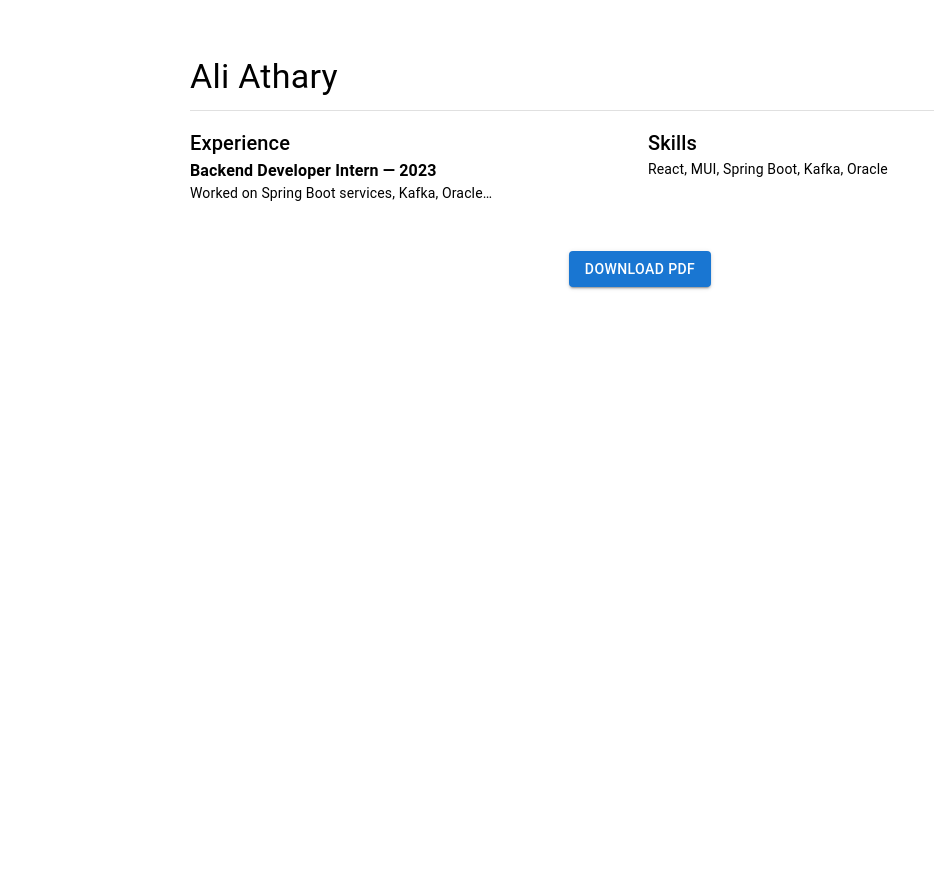
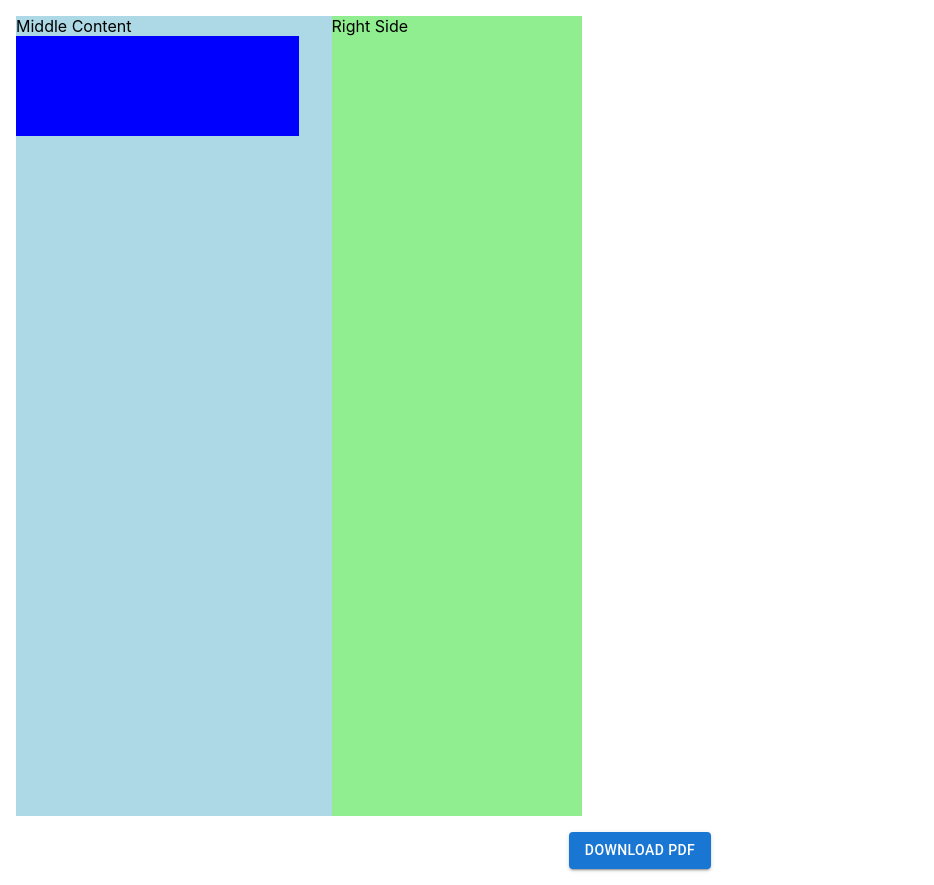
Before and after one commit to Ali-Athary/Resume, a React (Vite) app: page / in a window 1280 px wide. Shown: the whole page, without its empty margins (0-934 px from the left). Before the commit the page ends 800 px from the top, so only its background shows below. Built offline with nearby package versions, Linux system fonts and the light colour scheme.

Commit message:
page layout

```diff
--- a/src/components/Resume.tsx
+++ b/src/components/Resume.tsx
@@ -1,37 +1,51 @@
-import { Box, Typography, Divider } from "@mui/material";
-import Grid from "@mui/material/Grid";
+import { Box, Typography, Divider, Stack } from "@mui/material";
 
 export default function Resume() {
   return (
     <Box
       sx={{
-        p: 4,
-        maxWidth: 900,
-        mx: "auto",
+        maxWidth: "70.695553vh",
+        height: "100vh",
+        position: "relative",
         fontFamily: "Inter, Arial, sans-serif",
       }}
     >
-      <Typography variant="h4" gutterBottom>
-        Ali Athary
-      </Typography>
-      <Divider sx={{ mb: 2 }} />
-      <Grid container spacing={2}>
-        <Grid size={6}>
-          <Typography variant="h6">Experience</Typography>
-          <Typography fontWeight={600}>
-            Backend Developer Intern — 2023
-          </Typography>
-          <Typography variant="body2">
-            Worked on Spring Boot services, Kafka, Oracle…
-          </Typography>
-        </Grid>
-        <Grid size={6}>
-          <Typography variant="h6">Skills</Typography>
-          <Typography variant="body2">
-            React, MUI, Spring Boot, Kafka, Oracle
-          </Typography>
-        </Grid>
-      </Grid>
+      <Box
+        bgcolor="blue"
+        width="50%"
+        height={100}
+        top={20}
+        position={"absolute"}
+        zIndex={10}
+      ></Box>
+      <Box
+        sx={{
+          display: "flex",
+          width: "100%",
+          height: "100%",
+        }}
+      >
+        <Box
+          sx={{
+            flex: 1,
+            display: "flex",
+            bgcolor: "lightblue",
+          }}
+        >
+          Middle Content
+        </Box>
+
+        {/* Right (fixed width or flexible) */}
+        <Box
+          sx={{
+            width: "250px", // fixed width, or use flex if you want
+            height: "100%",
+            bgcolor: "lightgreen",
+          }}
+        >
+          Right Side
+        </Box>
+      </Box>
     </Box>
   );
 }
--- a/src/print.css
+++ b/src/print.css
@@ -1,6 +1,11 @@
 @page {
   size: A4;
-  margin: 12mm;
+  margin: 0;
+}
+
+body {
+  margin: 0;
+  padding: 0;
 }
 
 /* Make sure colors and backgrounds are kept in print */
```
